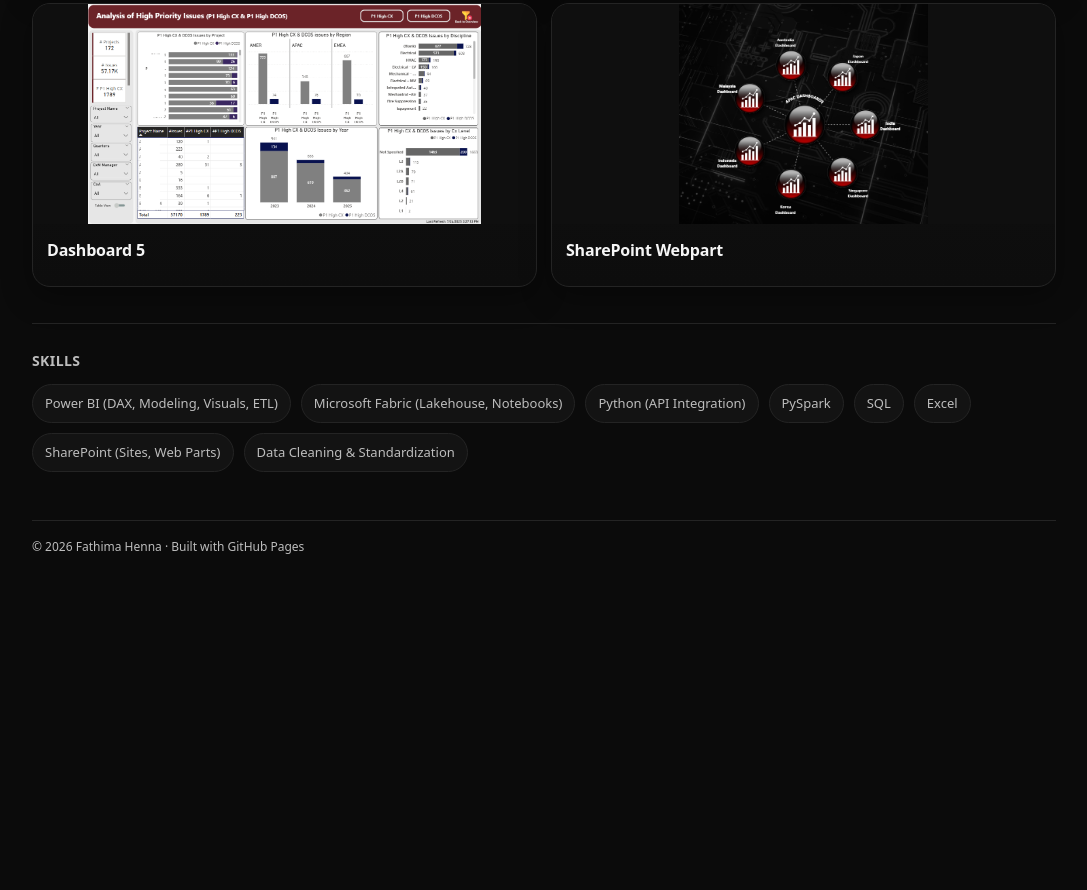
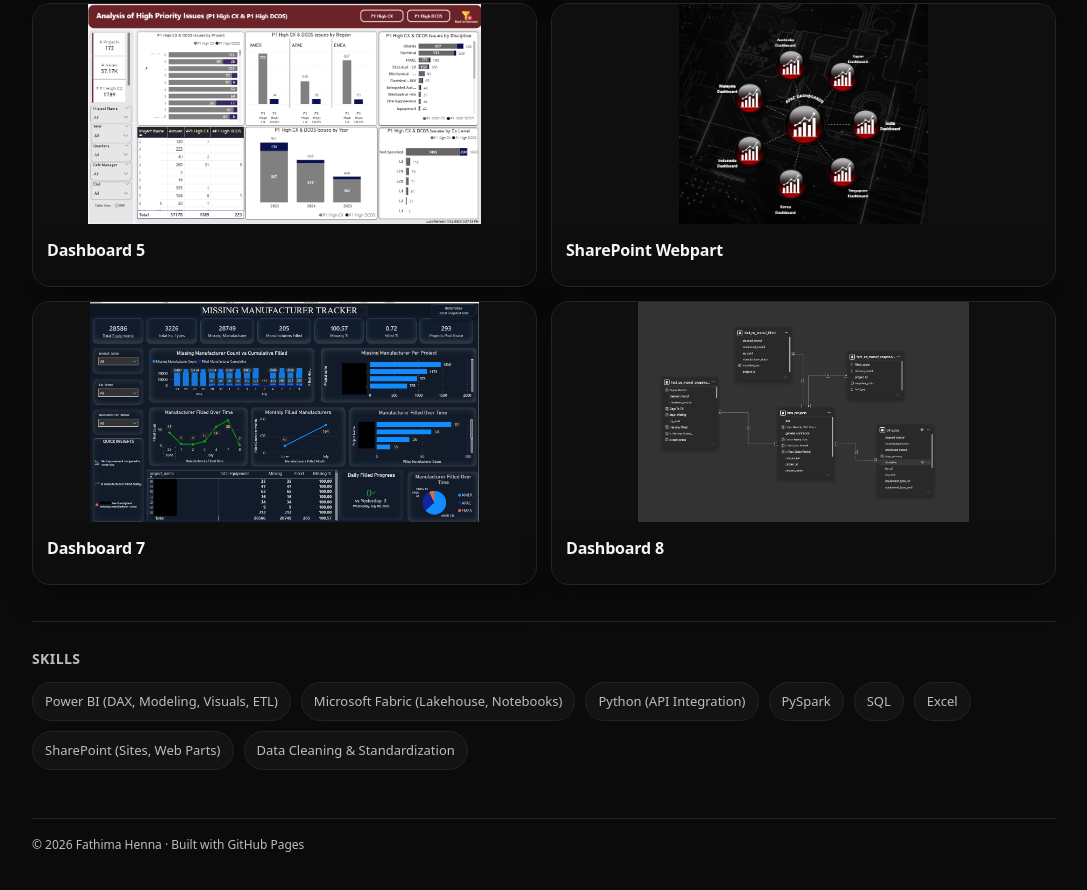
Before and after one commit to Fathimahenna/fathimahenna.github.io, a plain HTML site: page index.html in a window 1280 px wide. Shown: the part 1574-2464 px from the top of the page, without its empty margins (96-1183 px from the left). Before the commit the page ends 2210 px from the top, so only its background shows below. Drawn offline with Linux system fonts and the light colour scheme.

Commit message:
Update index.html

```diff
--- a/index.html
+++ b/index.html
@@ -177,6 +177,34 @@
           </div>
         </article>
 
+         <!-- Dashboard 7 -->
+        <article class="project">
+          <img class="project__cover"
+               src="assets/img/dash7-1.png"
+               alt="Dashboard 7"
+               data-gallery="dash7"
+               data-title="Dashboard 7" />
+
+          <div class="project__body">
+            <h3 class="project__title">Dashboard 7</h3>
+
+          </div>
+        </article>
+
+        <!-- Dashboard 7 -->
+        <article class="project">
+          <img class="project__cover"
+               src="assets/img/dash8-1.png"
+               alt="Dashboard 8"
+               data-gallery="dash8"
+               data-title="Dashboard 8" />
+
+          <div class="project__body">
+            <h3 class="project__title">Dashboard 8</h3>
+
+          </div>
+        </article>
+
       </div>
     </section>
 
```
